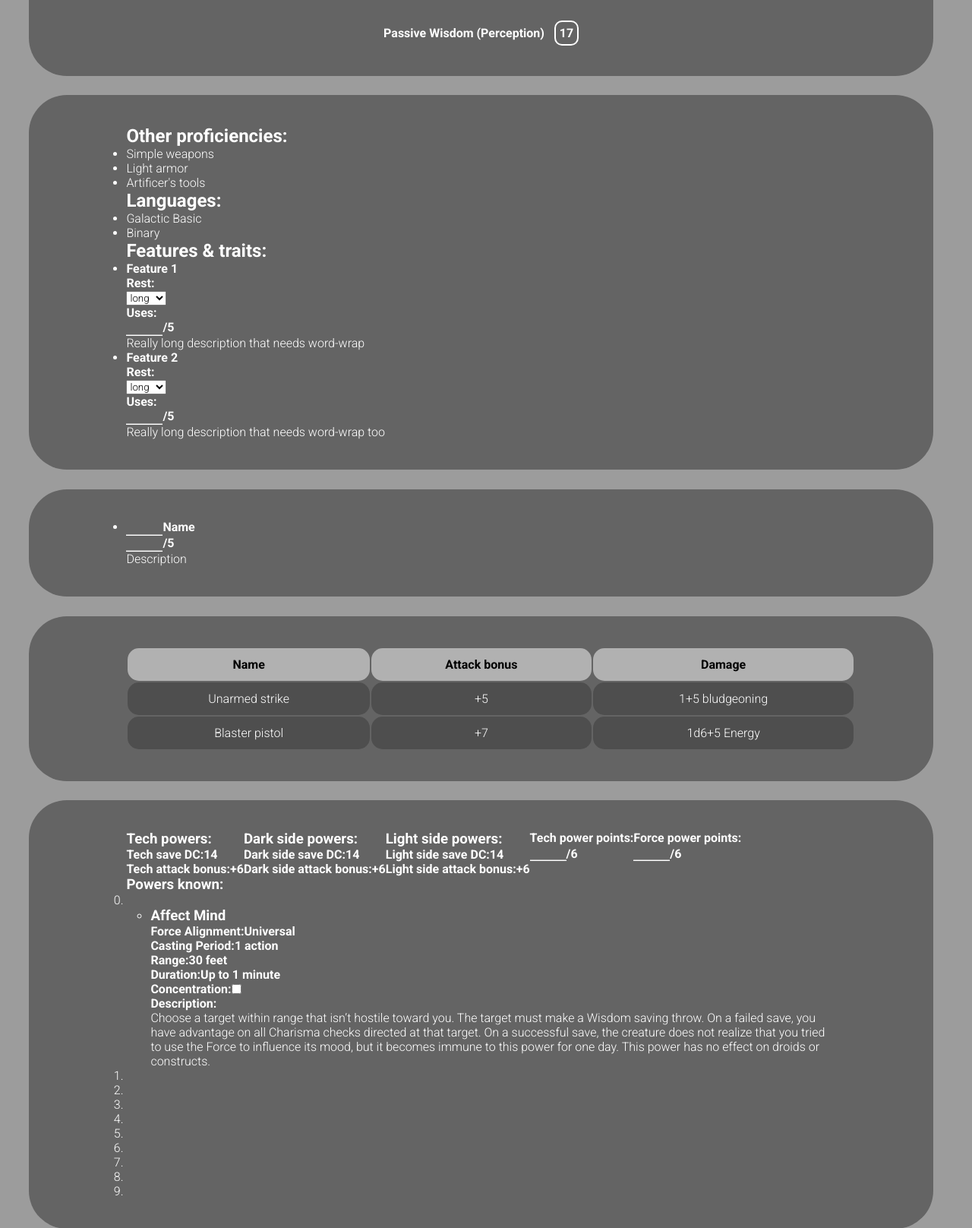
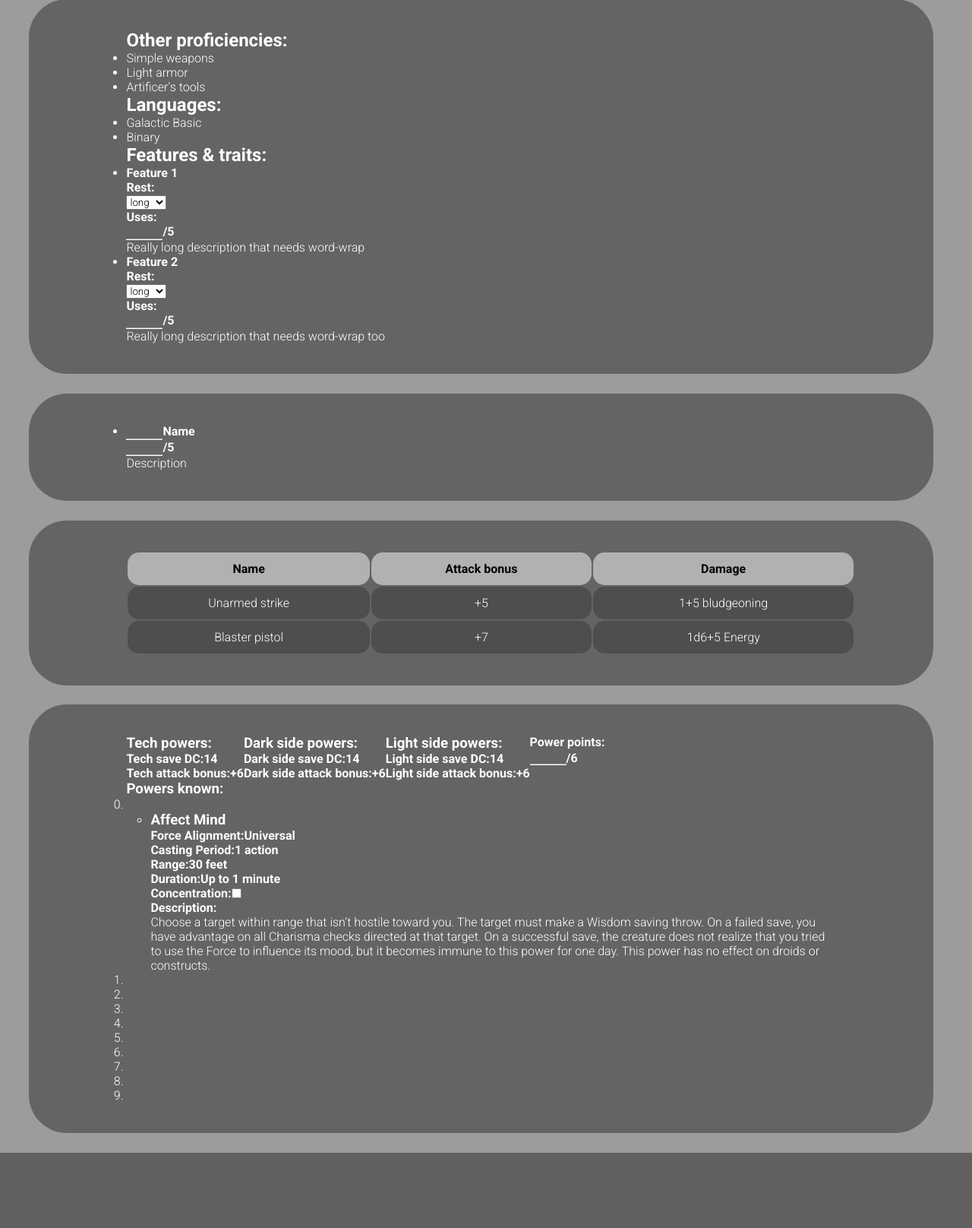
Before and after one commit to pjlapinski/SW5e-Char-Sheets, a Flask app: page /char-sheet/1 in a window 1280 px wide. Shown: the part 2708-4324 px from the top of the page at 76% size. After the commit the page ends 4225 px from the top, so only its background shows below. Run offline with Flask 2, Linux system fonts and the light colour scheme.

Commit message:
removed unnecessary dummy data

```diff
--- a/templates/dummy.html
+++ b/templates/dummy.html
@@ -606,28 +606,15 @@
       </div>
 
       <div class="powers-header__element">
-        <h4 class="label">Tech power points:</h4>
+        <h4 class="label">Power points:</h4>
         <div class="powers-header__element__single-line">
           <input
             type="number"
-            id="current-tech-points"
+            id="current-power-points"
             class="underlined-input__number"
           />
           <h4 class="slash-separator">/</h4>
-          <h4 class="label" id="max-tech-points">6</h4>
-        </div>
-      </div>
-
-      <div class="powers-header__element">
-        <h4 class="label">Force power points:</h4>
-        <div class="powers-header__element__single-line">
-          <input
-            type="number"
-            id="current-force-points"
-            class="underlined-input__number"
-          />
-          <h4 class="slash-separator">/</h4>
-          <h4 class="label" id="max-force-points">6</h4>
+          <h4 class="label" id="max-power-points">6</h4>
         </div>
       </div>
     </div>
```
Also changed, not shown: other parts of templates/dummy.html (+12 -12 lines).
